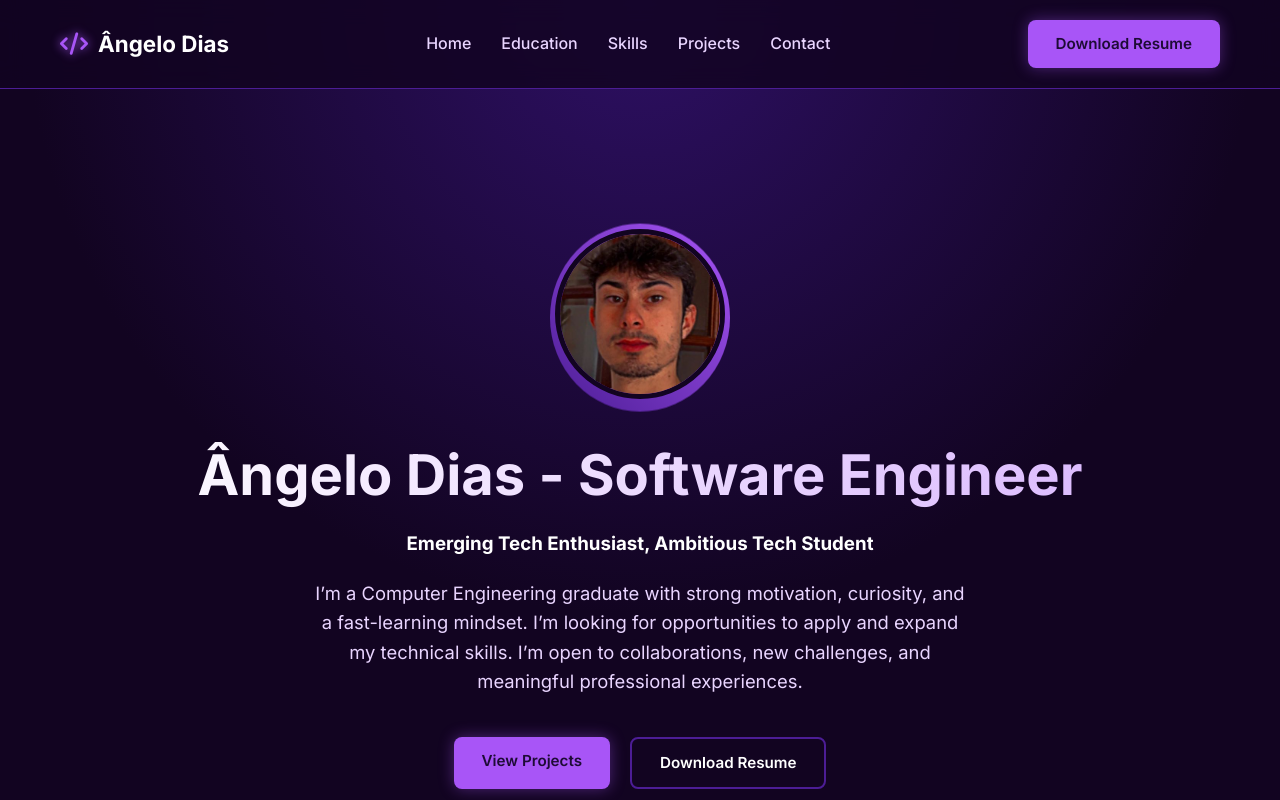
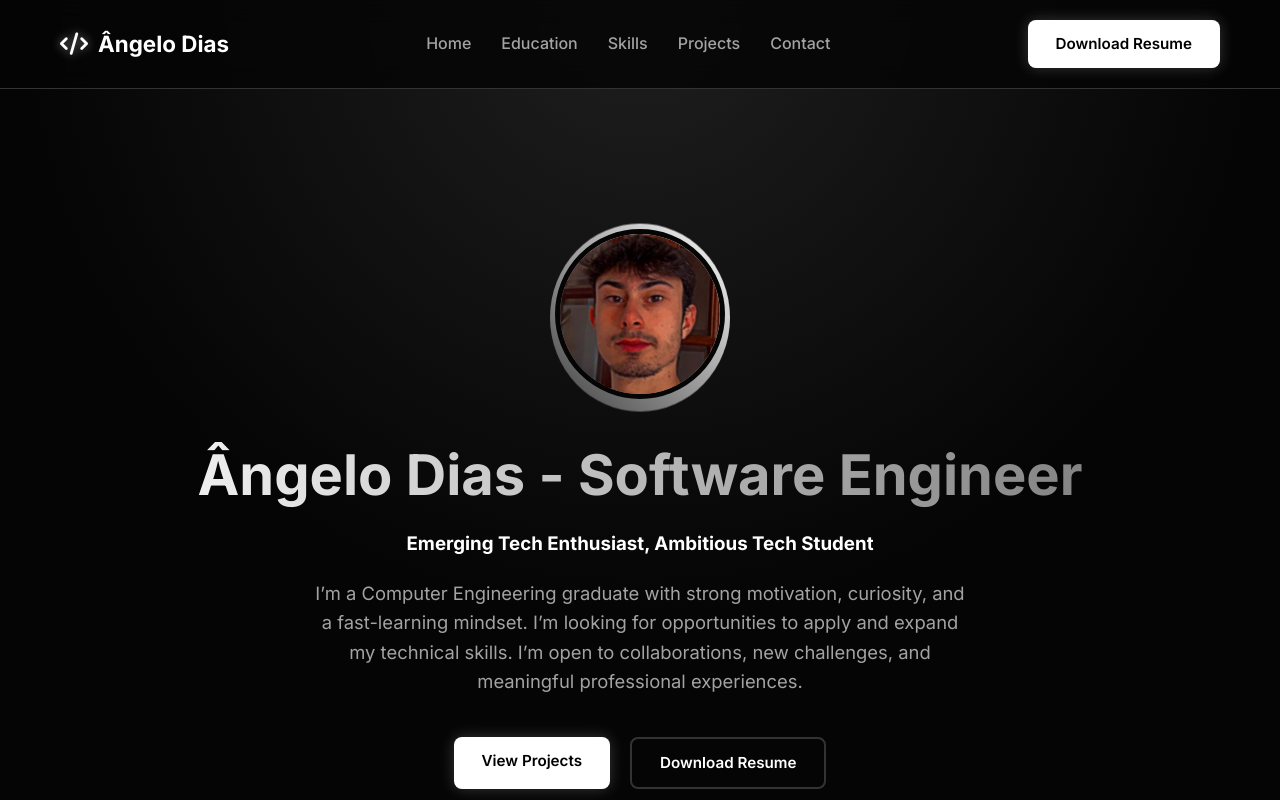
Before and after one commit to angelodias01/DGCPortofolio, a plain HTML site: page index.html in a window 1280 px wide. Shown: the top 800 px of the page. Drawn offline with Linux system fonts and the light colour scheme.

Commit message:
Update style.css

```diff
--- a/style.css
+++ b/style.css
@@ -1,32 +1,32 @@
 :root {
-            /* --- Paleta de Cores --- */
+    /* --- Paleta de Cores (Monocromático) --- */
 
-            /* Fundo Principal: Roxo muito escuro (quase preto, mas visivelmente roxo) */
-            --bg-color: #120421;
+    /* Fundo Principal: Preto quase puro */
+    --bg-color: #050505;
 
-            /* Fundo dos Cards: Um tom de roxo um pouco mais claro */
-            --card-bg: #1e0b36;
+    /* Fundo dos Cards: Cinzento muito escuro */
+    --card-bg: #121212;
 
-            /* Cor de Destaque (Botões/Ícones): Roxo Neon Vibrante */
-            --primary-color: #a855f7;
-            --primary-hover: #9333ea;
+    /* Cor de Destaque (Botões/Ícones): Branco Puro */
+    --primary-color: #ffffff;
+    --primary-hover: #d4d4d4; /* Cinzento claro para hover */
 
-            /* Elementos Secundários: Roxo escuro */
-            --secondary-bg: #2e1065;
+    /* Elementos Secundários: Cinzento escuro */
+    --secondary-bg: #1f1f1f;
 
     /* Texto */
     --text-main: #ffffff;      /* Branco Puro */
-            --text-muted: #e9d5ff;     /* Lilás muito claro (substituto do cinza) */
+    --text-muted: #a3a3a3;     /* Cinzento médio */
 
     /* Bordas */
-            --border-color: #4c1d95;   /* Roxo médio para divisões sutis */
+    --border-color: #333333;   /* Cinzento chumbo */
 
     /* Tags */
-            --tag-bg: #3b0764;
-            --tag-text: #d8b4fe;
+    --tag-bg: #262626;         /* Cinzento escuro */
+    --tag-text: #e5e5e5;       /* Branco sujo */
 
-            /* Preto (para contraste profundo/rodapé) */
-            --deep-black: #05010a;
+    /* Preto Absoluto */
+    --deep-black: #000000;
 }
 
 * {
@@ -41,8 +41,8 @@
     background-color: var(--bg-color);
     color: var(--text-main);
     line-height: 1.6;
-            /* Um gradiente sutil no fundo geral para dar profundidade */
-            background-image: radial-gradient(circle at top center, #2e1065 0%, var(--bg-color) 60%);
+    /* Gradiente sutil cinzento no topo */
+    background-image: radial-gradient(circle at top center, #1f1f1f 0%, var(--bg-color) 60%);
     background-attachment: fixed;
 }
 
@@ -69,13 +69,13 @@
 
 .btn-primary {
     background-color: var(--primary-color);
-            color: #1e0b36; /* Texto escuro no botão claro para contraste */
-            box-shadow: 0 0 15px rgba(168, 85, 247, 0.4);
+    color: #000000; /* Texto preto no botão branco para contraste máximo */
+    box-shadow: 0 0 15px rgba(255, 255, 255, 0.2);
 }
 .btn-primary:hover {
     background-color: var(--primary-hover);
-            color: white;
-            box-shadow: 0 0 25px rgba(168, 85, 247, 0.6);
+    color: #000000;
+    box-shadow: 0 0 25px rgba(255, 255, 255, 0.4);
     transform: translateY(-2px);
 }
 
@@ -87,13 +87,14 @@
 .btn-secondary:hover {
     background-color: var(--secondary-bg);
     border-color: var(--primary-color);
+    color: white;
 }
 
 .btn-sm { padding: 8px 16px; font-size: 0.85rem; }
 
 /* --- Navbar --- */
 .navbar {
-            background-color: rgba(18, 4, 33, 0.85); /* Fundo roxo escuro translúcido */
+    background-color: rgba(5, 5, 5, 0.85); /* Preto translúcido */
     backdrop-filter: blur(12px);
     padding: 20px 0;
     position: sticky;
@@ -118,7 +119,7 @@
 }
 .logo i {
     color: var(--primary-color);
-            filter: drop-shadow(0 0 5px var(--primary-color));
+    filter: drop-shadow(0 0 5px rgba(255, 255, 255, 0.5));
 }
 
 .nav-links {
@@ -134,7 +135,6 @@
 .nav-links a:hover { color: var(--primary-color); }
 
 /* --- Estilos da Seção de Educação --- */
-
 .education-card {
     background-color: var(--card-bg);
     border: 1px solid var(--border-color);
@@ -151,7 +151,7 @@
 .education-card:hover {
     transform: translateY(-5px);
     border-color: var(--primary-color);
-            box-shadow: 0 10px 30px rgba(0,0,0,0.3);
+    box-shadow: 0 10px 30px rgba(255, 255, 255, 0.05); /* Sombra branca sutil */
 }
 
 /* Cabeçalho do Card (Ícone e Ano) */
@@ -165,7 +165,7 @@
 .card-icon {
     font-size: 2rem;
     color: var(--primary-color);
-            background: rgba(147, 51, 234, 0.1); /* Fundo roxo bem suave atrás do ícone */
+    background: rgba(255, 255, 255, 0.05); /* Fundo branco transparente */
     padding: 12px;
     border-radius: 12px;
 }
@@ -177,7 +177,7 @@
     border-radius: 50px;
     font-size: 0.85rem;
     font-weight: 700;
-            border: 1px solid rgba(168, 85, 247, 0.3);
+    border: 1px solid rgba(255, 255, 255, 0.1);
 }
 
 /* Tipografia do Card */
@@ -189,7 +189,7 @@
 }
 
 .institution {
-            color: var(--primary-color); /* Instituição em destaque (roxo) */
+    color: var(--primary-color); /* Branco em destaque */
     font-weight: 600;
     font-size: 0.95rem;
     margin-bottom: 15px;
@@ -205,7 +205,7 @@
 /* Ajuste Responsivo para Mobile */
 @media (max-width: 768px) {
     .education-grid {
-                grid-template-columns: 1fr; /* Um card por linha no celular */
+        grid-template-columns: 1fr;
     }
 }
 
@@ -221,13 +221,13 @@
     position: relative;
 }
 
-        /* Efeito de anel brilhante atrás da foto */
+/* Efeito de anel brilhante atrás da foto (Branco/Cinza) */
 .profile-img-container::before {
     content: '';
     position: absolute;
     inset: -5px;
     border-radius: 50%;
-            background: linear-gradient(45deg, var(--primary-color), #4c1d95);
+    background: linear-gradient(45deg, #ffffff, #404040);
     z-index: -1;
     animation: spin 10s linear infinite;
 }
@@ -245,8 +245,8 @@
     margin-bottom: 20px;
     font-weight: 800;
     line-height: 1.2;
-            /* Texto com gradiente roxo/branco */
-            background: linear-gradient(to right, #fff, #d8b4fe);
+    /* Texto com gradiente Branco -> Cinza */
+    background: linear-gradient(to right, #ffffff, #737373);
     -webkit-background-clip: text;
     -webkit-text-fill-color: transparent;
 }
@@ -307,8 +307,8 @@
 .skill-card:hover {
     transform: translateY(-8px);
     border-color: var(--primary-color);
-            background-color: #2e1065;
-            box-shadow: 0 10px 20px rgba(147, 51, 234, 0.2);
+    background-color: #1a1a1a;
+    box-shadow: 0 10px 20px rgba(255, 255, 255, 0.1);
 }
 .skill-card i { color: var(--primary-color); font-size: 2rem; }
 
@@ -332,7 +332,7 @@
 .project-card:hover {
     transform: translateY(-10px);
     border-color: var(--primary-color);
-            box-shadow: 0 10px 30px rgba(0,0,0,0.3);
+    box-shadow: 0 10px 30px rgba(255, 255, 255, 0.05);
 }
 
 .project-image {
@@ -346,10 +346,12 @@
     object-fit: cover;
     display: block;
     transition: transform 0.5s;
+    filter: grayscale(100%); /* Opcional: Deixa as imagens preto e branco até passar o mouse */
 }
 
 .project-card:hover .project-image img {
     transform: scale(1.05);
+    filter: grayscale(0%); /* Opcional: Traz a cor de volta no hover */
 }
 
 .project-info { padding: 30px; flex-grow: 1; display: flex; flex-direction: column; }
@@ -376,7 +378,7 @@
     border-radius: 50px;
     font-size: 0.8rem;
     font-weight: 600;
-            border: 1px solid rgba(168, 85, 247, 0.3);
+    border: 1px solid rgba(255, 255, 255, 0.1);
 }
 
 .project-actions {
@@ -393,7 +395,7 @@
 
 /* --- Footer --- */
 footer {
-            background-color: var(--deep-black); /* Preto puro no rodapé */
+    background-color: var(--deep-black);
     border-top: 1px solid var(--border-color);
     padding: 60px 0;
     margin-top: 0;
@@ -421,7 +423,7 @@
     border: 1px solid var(--border-color);
 }
 .social-links a:hover {
-            color: white;
+    color: black;
     background-color: var(--primary-color);
     border-color: var(--primary-color);
     transform: translateY(-3px);
```
Lines whose indentation alone changed are shown as unchanged.
